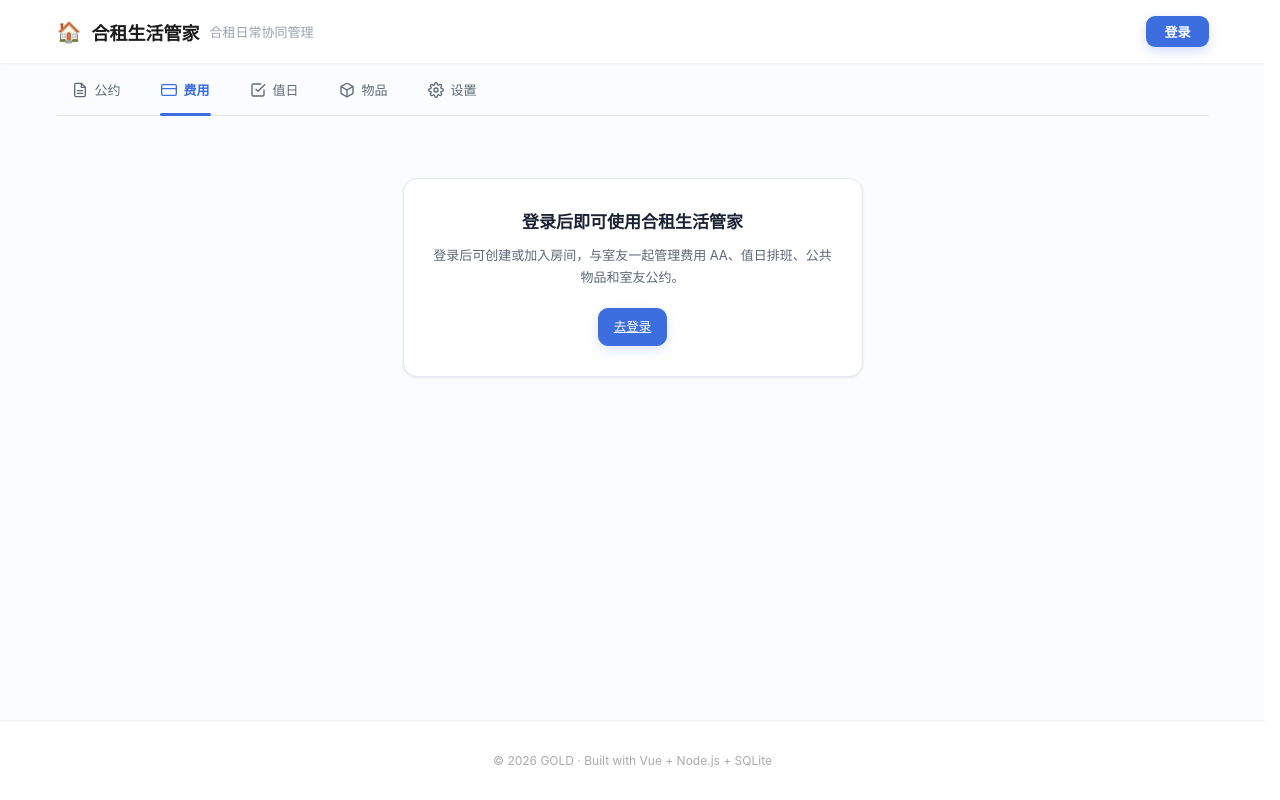
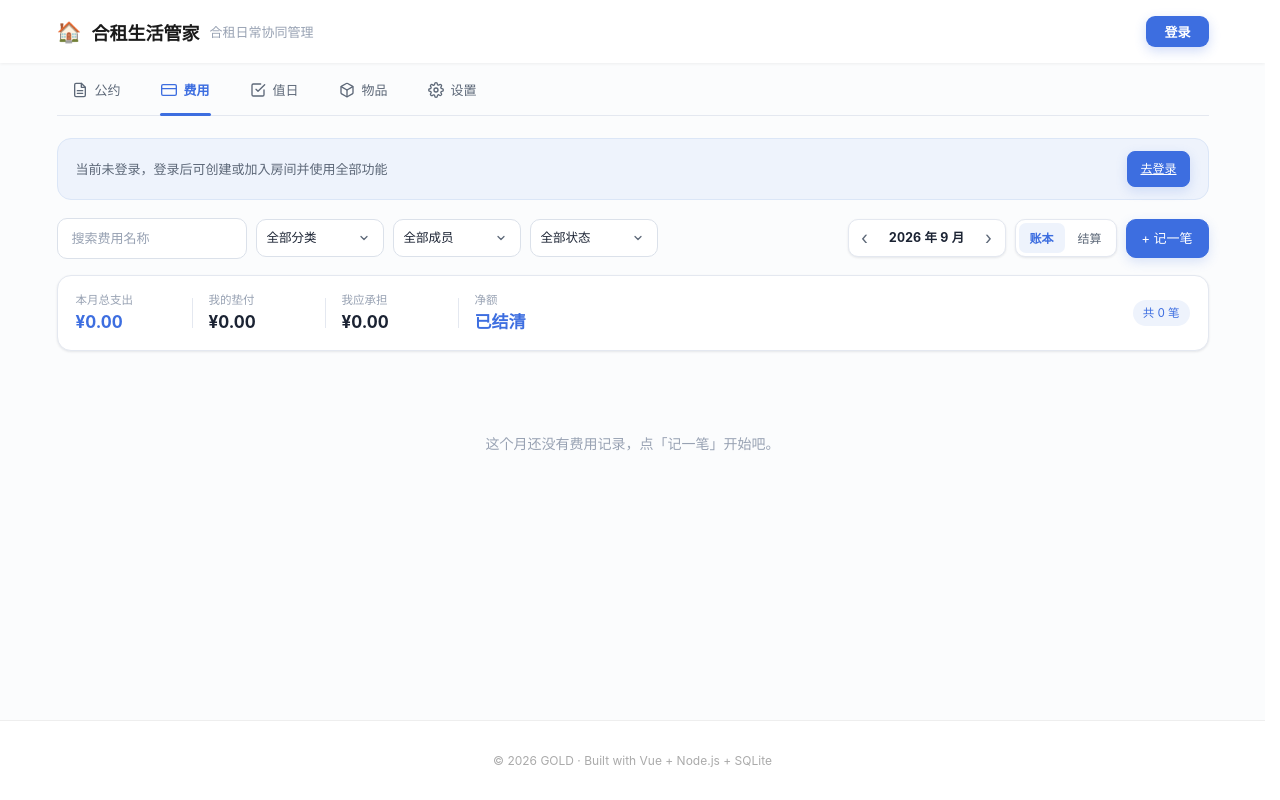
Before and after one commit to GOLD-ops/gold-workspace, a Vue app in the folder client/: page /tools/roomie in a window 1280 px wide. Both pictures are taken after a click on the button "费用". Built offline with nearby package versions, Linux system fonts and the light colour scheme.

Commit message:
feat: 未登录时展示各页面真实结构骨架，操作统一提示登录

```diff
--- a/client/src/api.js
+++ b/client/src/api.js
@@ -54,10 +54,11 @@ export async function api(path, options = {}) {
   if (res.status === 401) {
     clearToken()
     setStoredUser(null)
-    if (window.location.pathname !== '/login') {
+    // 携带过 token 才是登录失效，需要重新登录；未登录访客只提示，不强制跳转
+    if (token && window.location.pathname !== '/login') {
       window.location.reload()
     }
-    throw new Error('登录已过期，请重新登录')
+    throw new Error(token ? '登录已过期，请重新登录' : '请先登录')
   }
   const ct = res.headers.get('content-type') || '';
   const data = ct.includes('application/json') ? await res.json() : await res.text();
--- a/client/src/tools/roomie/ChoresPanel.vue
+++ b/client/src/tools/roomie/ChoresPanel.vue
@@ -1,6 +1,6 @@
 <template>
   <div class="rm-panel rm-chores">
-    <div v-if="!roommates.length" class="rm-empty">房间暂时没有可排班的成员</div>
+    <div v-if="!roommates.length && !guest" class="rm-empty">房间暂时没有可排班的成员</div>
 
     <template v-else>
       <div class="rm-toolbar rm-chore-toolbar">
@@ -324,6 +324,7 @@ const props = defineProps({
   roommates: { type: Array, default: () => [] },
   currentMemberId: { type: [Number, String], default: null },
   settings: { type: Object, default: () => ({}) },
+  guest: { type: Boolean, default: false },
 })
 const emit = defineEmits(['notify', 'alerts-changed', 'settings-changed'])
 
@@ -652,6 +653,7 @@ function resetForm(date = defaultDueDate()) {
 }
 
 function openAdd(date) {
+  if (props.guest) return emit('notify', '请先登录后再新增任务', 'error')
   taskModal.editing = null
   resetForm(date)
   taskModal.open = true
@@ -685,6 +687,10 @@ function onAssignmentModeChange(mode) {
 }
 
 async function load() {
+  if (props.guest) {
+    loading.value = false
+    return
+  }
   const sequence = ++loadSequence
   loading.value = true
   try {
--- a/client/src/tools/roomie/ExpensesPanel.vue
+++ b/client/src/tools/roomie/ExpensesPanel.vue
@@ -1,7 +1,7 @@
 <template>
   <div class="rm-panel rm-expenses">
-    <div v-if="!roommates.length" class="rm-empty">
-      请先在「设置」中新增一起合租的成员，再开始记账。
+    <div v-if="!roommates.length && !guest" class="rm-empty">
+      房间暂无成员，把房间编号分享给室友后即可开始记账。
     </div>
 
     <template v-else>
@@ -431,6 +431,7 @@ const props = defineProps({
   roommates: { type: Array, default: () => [] },
   currentMemberId: { type: [Number, String], default: null },
   splitSchemes: { type: Array, default: () => [] },
+  guest: { type: Boolean, default: false },
 })
 
 const emit = defineEmits(['notify', 'alerts-changed'])
@@ -791,6 +792,10 @@ function shiftMonth(offset) {
 }
 
 async function load() {
+  if (props.guest) {
+    loading.value = false
+    return
+  }
   const sequence = ++loadSequence.value
   loading.value = true
   try {
@@ -845,6 +850,7 @@ function resetForm(values = {}) {
 }
 
 function openAdd() {
+  if (props.guest) return emit('notify', '请先登录后再记账', 'error')
   if (!props.roommates.length) return emit('notify', '房间暂无成员，请分享房间编号邀请室友加入', 'error')
   modal.editing = null
   const participantIds = props.roommates.map((roommate) => Number(roommate.id))
--- a/client/src/tools/roomie/ItemsPanel.vue
+++ b/client/src/tools/roomie/ItemsPanel.vue
@@ -73,7 +73,7 @@ import { confirmDialog } from '../../ui/confirm'
 import EditableSelect from '../../ui/EditableSelect.vue'
 import { memberInitial as initial, todayStr, yuanToCents } from './roomie'
 
-const props = defineProps({ roommates: { type: Array, default: () => [] }, currentMemberId: { type: [Number, String], default: null }, splitSchemes: { type: Array, default: () => [] } })
+const props = defineProps({ roommates: { type: Array, default: () => [] }, currentMemberId: { type: [Number, String], default: null }, splitSchemes: { type: Array, default: () => [] }, guest: { type: Boolean, default: false } })
 const emit = defineEmits(['notify', 'alerts-changed'])
 const items = ref([])
 const serverCategories = ref([])
@@ -124,6 +124,10 @@ function canRestock(item) {
 }
 
 async function load() {
+  if (props.guest) {
+    loading.value = false
+    return
+  }
   loading.value = true
   try {
     const query = props.currentMemberId ? `?actor_id=${props.currentMemberId}` : ''
@@ -135,6 +139,7 @@ async function load() {
 }
 
 function openItem(item = null) {
+  if (props.guest) return emit('notify', '请先登录后再登记物品', 'error')
   itemModal.editing = item
   Object.assign(itemForm, { name: item?.name || '', category: item?.category || '清洁用品', quantity: Number(item?.quantity || 0), target_quantity: Number(item?.target_quantity || 1), low_threshold: Number(item?.low_threshold || 0), unit: item?.unit || '个', purchase_mode: item?.purchase_mode || 'rotation', fixed_purchaser_id: item?.fixed_purchaser_id || null, note: item?.note || '' })
   itemModal.open = true
--- a/client/src/tools/roomie/RoomieApp.vue
+++ b/client/src/tools/roomie/RoomieApp.vue
@@ -49,19 +49,19 @@
         </button>
     </nav>
 
-    <!-- 未登录：展示页面框架与登录引导 -->
-    <div v-if="needLogin" class="rm-auth-gate">
-      <div class="rm-auth-gate-card">
-        <h3>登录后即可使用合租生活管家</h3>
-        <p>登录后可创建或加入房间，与室友一起管理费用 AA、值日排班、公共物品和室友公约。</p>
-        <RouterLink :to="{ path: '/login', query: { redirect: '/tools/roomie' } }" class="rm-btn primary">
-          去登录
-        </RouterLink>
-      </div>
+    <!-- 未登录提示条：下方按页面正常展示结构骨架 -->
+    <div v-if="needLogin" class="rm-guest-bar">
+      <span>当前未登录，登录后可创建或加入房间并使用全部功能</span>
+      <RouterLink
+        :to="{ path: '/login', query: { redirect: '/tools/roomie' } }"
+        class="rm-btn primary sm"
+      >
+        去登录
+      </RouterLink>
     </div>
 
     <!-- 未加入房间：创建 / 加入 -->
-    <div v-else-if="noRoom" class="rm-onboard">
+    <div v-if="noRoom" class="rm-onboard">
       <div class="rm-onboard-card">
         <div class="rm-onboard-head">
           <h2>加入或创建合租房间</h2>
@@ -129,6 +129,7 @@
           v-if="view === 'rules'"
           :roommates="activeRoommates"
           :current-member-id="currentMemberId"
+          :guest="needLogin"
           @notify="notify"
           @alerts-changed="loadAlerts"
         />
@@ -137,6 +138,7 @@
           :roommates="activeRoommates"
           :current-member-id="currentMemberId"
           :split-schemes="splitSchemes"
+          :guest="needLogin"
           @notify="notify"
           @alerts-changed="loadAlerts"
         />
@@ -145,6 +147,7 @@
           :roommates="activeRoommates"
           :current-member-id="currentMemberId"
           :settings="settings"
+          :guest="needLogin"
           @notify="notify"
           @alerts-changed="loadAlerts"
           @settings-changed="loadContext"
@@ -154,6 +157,7 @@
           :roommates="activeRoommates"
           :current-member-id="currentMemberId"
           :split-schemes="splitSchemes"
+          :guest="needLogin"
           @notify="notify"
           @alerts-changed="loadAlerts"
         />
@@ -164,6 +168,7 @@
           :split-schemes="splitSchemes"
           :settings="settings"
           :room="room"
+          :guest="needLogin"
           @notify="notify"
           @changed="loadContext"
         />
--- a/client/src/tools/roomie/RulesPanel.vue
+++ b/client/src/tools/roomie/RulesPanel.vue
@@ -151,6 +151,7 @@ import { addDays, memberInitial as initial, todayStr } from './roomie'
 const props = defineProps({
   roommates: { type: Array, default: () => [] },
   currentMemberId: { type: [Number, String], default: null },
+  guest: { type: Boolean, default: false },
 })
 const emit = defineEmits(['notify', 'alerts-changed'])
 
@@ -224,6 +225,7 @@ function myVoteText(proposal) {
 function historyStatus(status) { return ({ superseded: '已被新版本替代', repealed: '已废止', withdrawn: '已撤回', expired: '已到期' })[status] || '历史记录' }
 
 async function load() {
+  if (props.guest) return
   try {
     const query = props.currentMemberId ? `?actor_id=${props.currentMemberId}` : ''
     const data = await api(`/api/roomie/rules${query}`)
@@ -242,6 +244,7 @@ async function load() {
 }
 
 function openProposal(type = 'create', parentId = null, editing = null) {
+  if (props.guest) return emit('notify', '请先登录后再发起公约提案', 'error')
   if (!props.currentMemberId) return emit('notify', '你尚未加入房间', 'error')
   const parent = active.value.find((rule) => Number(rule.id) === Number(parentId))
   proposalModal.type = type
--- a/client/src/tools/roomie/SettingsPanel.vue
+++ b/client/src/tools/roomie/SettingsPanel.vue
@@ -63,7 +63,9 @@
           </div>
         </div>
       </div>
-      <div v-else class="rm-empty">还没有成员，请把房间编号分享给室友</div>
+      <div v-else class="rm-empty">
+        {{ guest ? '登录后可查看房间与成员信息' : '还没有成员，请把房间编号分享给室友' }}
+      </div>
     </div>
 
     <div class="rm-card rm-settings-block">
@@ -95,7 +97,7 @@
       <h4>提醒设置</h4>
       <p class="rm-settings-desc">切换开关即时生效，顶部导航会显示对应红点</p>
 
-      <div class="rm-setting-list">
+      <div class="rm-setting-list" :class="{ 'is-locked': guest }">
         <label class="rm-setting-row clickable">
           <span class="rm-setting-copy"><strong>公约待确认</strong><small>有新提案或提案重新发起时提醒</small></span>
           <input v-model="reminderForm.rule_reminder" class="rm-native-check" type="checkbox" @change="saveReminders" />
@@ -194,6 +196,7 @@ const props = defineProps({
   splitSchemes: { type: Array, default: () => [] },
   settings: { type: Object, default: () => ({}) },
   room: { type: Object, default: null },
+  guest: { type: Boolean, default: false },
 })
 const emit = defineEmits(['notify', 'changed'])
 
@@ -370,6 +373,7 @@ async function transferOwner(member) {
 }
 
 function openScheme(scheme = null) {
+  if (props.guest) return emit('notify', '请先登录后再配置分摊方式', 'error')
   schemeModal.editing = scheme
   schemeForm.name = scheme?.name || ''
   schemeForm.split_method = scheme?.split_method || 'ratio'
@@ -434,6 +438,10 @@ async function removeScheme(scheme) {
 // 开关即改即存，连续切换时合并为一次请求
 let reminderTimer = null
 function saveReminders() {
+  if (props.guest) {
+    emit('notify', '请先登录后再修改提醒设置', 'error')
+    return
+  }
   clearTimeout(reminderTimer)
   reminderTimer = setTimeout(async () => {
     try {
--- a/client/src/tools/roomie/roomie.css
+++ b/client/src/tools/roomie/roomie.css
@@ -482,20 +482,21 @@
 .rm-picker .sp-trigger { height: 38px; }
 .rm-add-form .rm-picker { flex: 1; min-width: 140px; }
 
-/* 未登录引导（保留页面框架，仅提示登录） */
-.rm-auth-gate { display: flex; justify-content: center; padding: 40px 0 24px; }
-.rm-auth-gate-card {
-  width: 100%;
-  max-width: 460px;
-  background: #fff;
-  border: 1px solid var(--tk-border);
+/* 未登录提示条（下方按页面正常展示结构骨架） */
+.rm-guest-bar {
+  display: flex;
+  align-items: center;
+  justify-content: space-between;
+  gap: 16px;
+  flex-wrap: wrap;
+  padding: 12px 18px;
+  margin-bottom: 18px;
+  border: 1px solid #dbe6f7;
+  background: var(--tk-blue-soft);
   border-radius: var(--tk-radius);
-  box-shadow: var(--tk-shadow-sm);
-  padding: 30px 26px;
-  text-align: center;
+  font-size: 13px;
+  color: var(--tk-muted);
 }
-.rm-auth-gate-card h3 { font-size: 17px; margin: 0 0 8px; }
-.rm-auth-gate-card p { font-size: 13px; color: var(--tk-muted); line-height: 1.7; margin: 0 0 20px; }
 
 /* 房间引导页 */
 .rm-onboard {
@@ -1130,6 +1131,7 @@
 .rm-settings-head h4 { font-size: 15px; margin: 0 0 4px; }
 .rm-settings-block .rm-setting-row { padding-left: 0; padding-right: 0; }
 .rm-setting-list { overflow: hidden; }
+.rm-setting-list.is-locked { pointer-events: none; opacity: 0.6; }
 .rm-setting-row {
   display: flex;
   align-items: center;
```
